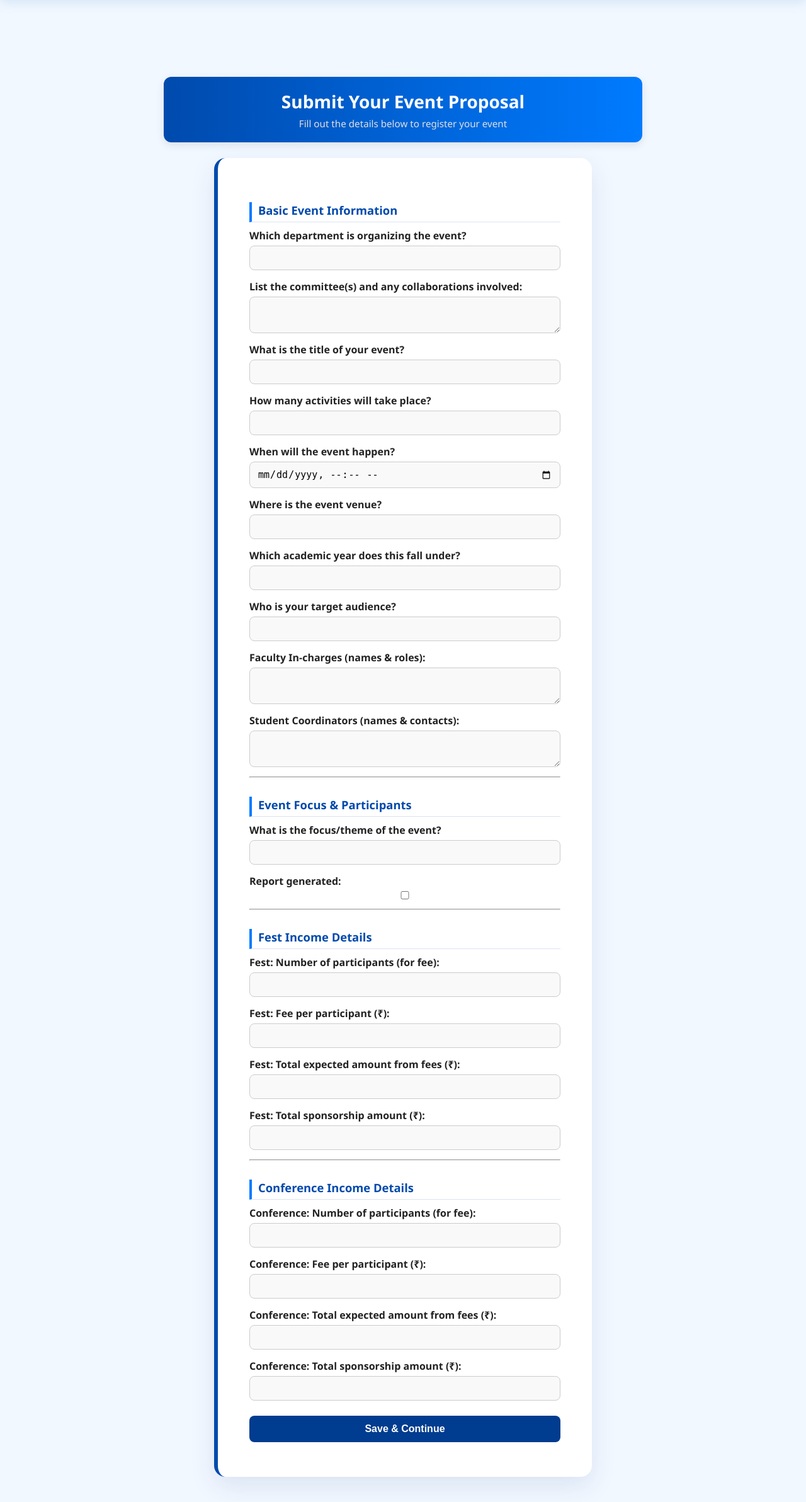
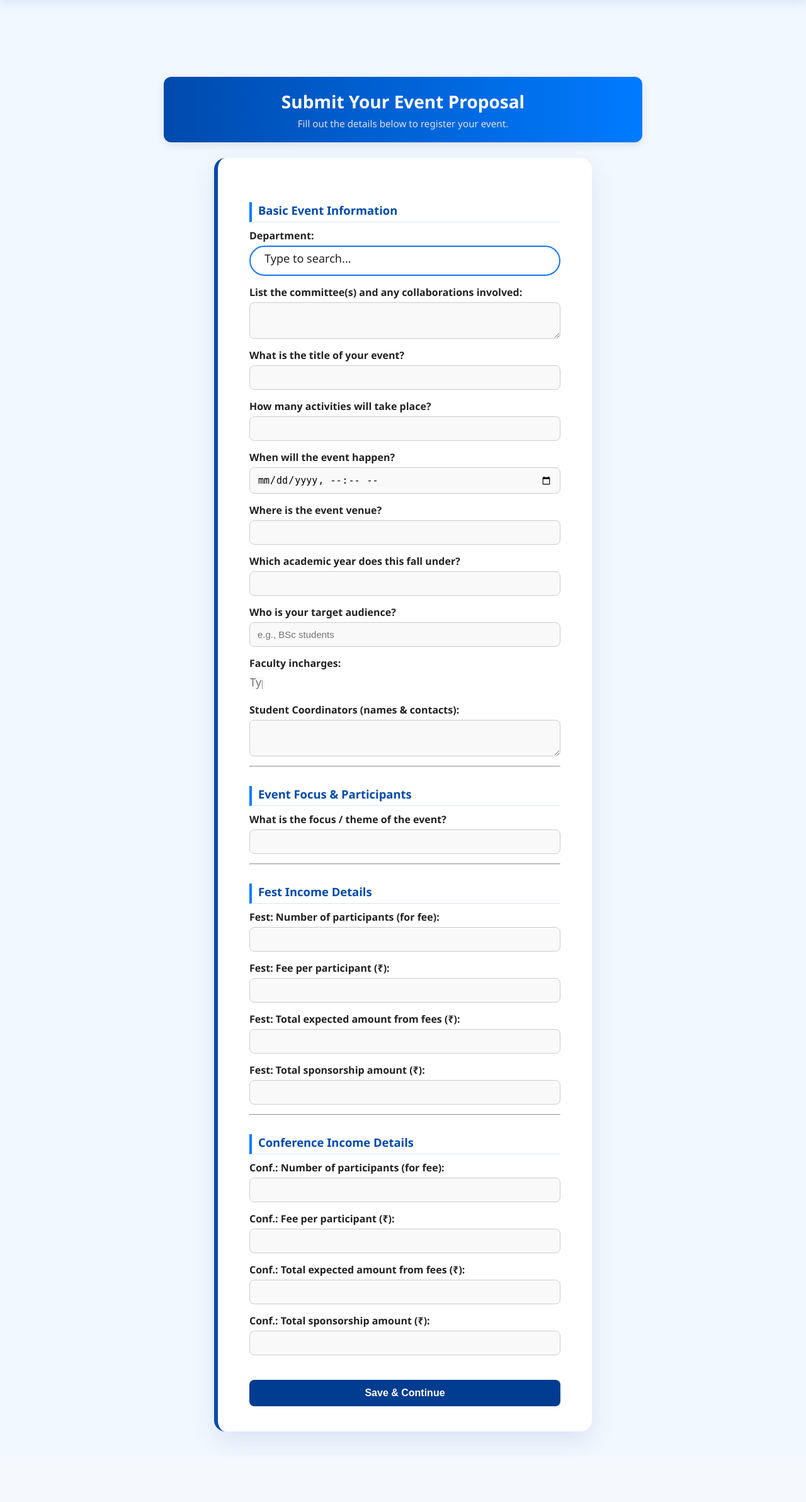
Before and after one commit to mgi25/IQAC-Suite, a Django app: page /suite/submit/ in a window 1280 px wide. Shown: the part 78-2463 px from the top of the page at 63% size. After the commit the page ends 2372 px from the top, so only its background shows below. Run offline with Django 5.2, Linux system fonts and the light colour scheme; the visitor is signed in with stand-in values (Sample User, id 1); data comes from the database, SQL or seed files in the repository; data that the repository does not hold is empty; some libraries are stand-ins or nearby versions.

Commit message:
Not complete Proposal

```diff
--- a/emt/forms.py
+++ b/emt/forms.py
@@ -1,10 +1,33 @@
 from django import forms
-from .models import EventProposal, EventNeedAnalysis,EventObjectives,EventExpectedOutcomes,TentativeFlow,SpeakerProfile,ExpenseDetail
+from django.contrib.auth.models import User
+from .models import (
+    EventProposal, EventNeedAnalysis, EventObjectives,
+    EventExpectedOutcomes, TentativeFlow, SpeakerProfile,
+    ExpenseDetail, Department                 # <-- import Department model
+)
+from django.urls import reverse_lazy
+# ──────────────────────────────────────────────────────────────
+#  STEP 1  •  Event Proposal  (smart dept & faculty pickers)
+# ──────────────────────────────────────────────────────────────
+class EventProposalForm(forms.ModelForm):
+    department = forms.ModelChoiceField(
+        queryset=Department.objects.all(),
+        widget=forms.Select(attrs={'class': 'select2-ajax', 'data-url': '/suite/api/departments/'}),
+        required=True
+    )
+    faculty_incharges = forms.ModelMultipleChoiceField(
+        queryset=User.objects.filter(role_assignments__role="faculty").distinct(),
+        required=False,
+        widget=forms.SelectMultiple(attrs={
+            "class": "select2-ajax",
+            "data-url": reverse_lazy("emt:api_faculty"),        # <<<<<< FIXED (emt:)
+            "placeholder": "Type a lecturer name…",
+        })
+    )
 
-class EventProposalForm(forms.ModelForm):
     class Meta:
         model = EventProposal
-        exclude = ['submitted_by', 'created_at', 'updated_at', 'status']
+        exclude = ['submitted_by', 'created_at', 'updated_at', 'status', 'report_generated']
         labels = {
             'department': 'Which department is organizing the event?',
             'committees': 'List the committee(s) and any collaborations involved:',
@@ -13,97 +36,74 @@ class EventProposalForm(forms.ModelForm):
             'event_datetime': 'When will the event happen?',
             'venue': 'Where is the event venue?',
             'academic_year': 'Which academic year does this fall under?',
+            'faculty_incharges': 'Faculty In-charges (select one or more)',
+            'student_coordinators': 'Student Coordinators (names & contacts)',
             'target_audience': 'Who is your target audience?',
-            'faculty_incharges': 'Faculty In-charges (names & roles):',
-            'student_coordinators': 'Student Coordinators (names & contacts):',
-            'event_focus_type': 'What is the focus/theme of the event?',
+            'event_focus_type': 'What is the focus / theme of the event?',
+            #  income labels unchanged …
             'fest_fee_participants': 'Fest: Number of participants (for fee)',
-            'fest_fee_rate': 'Fest: Fee per participant (₹)',
-            'fest_fee_amount': 'Fest: Total expected amount from fees (₹)',
+            'fest_fee_rate':         'Fest: Fee per participant (₹)',
+            'fest_fee_amount':       'Fest: Total expected amount from fees (₹)',
             'fest_sponsorship_amount': 'Fest: Total sponsorship amount (₹)',
-            'conf_fee_participants': 'Conference: Number of participants (for fee)',
-            'conf_fee_rate': 'Conference: Fee per participant (₹)',
-            'conf_fee_amount': 'Conference: Total expected amount from fees (₹)',
-            'conf_sponsorship_amount': 'Conference: Total sponsorship amount (₹)',
+            'conf_fee_participants': 'Conf.: Number of participants (for fee)',
+            'conf_fee_rate':         'Conf.: Fee per participant (₹)',
+            'conf_fee_amount':       'Conf.: Total expected amount from fees (₹)',
+            'conf_sponsorship_amount': 'Conf.: Total sponsorship amount (₹)',
         }
         widgets = {
             'event_datetime': forms.DateTimeInput(attrs={'type': 'datetime-local'}),
-            'committees': forms.Textarea(attrs={'rows': 2}),
-            'faculty_incharges': forms.Textarea(attrs={'rows': 2}),
+            'committees':         forms.Textarea(attrs={'rows': 2}),
             'student_coordinators': forms.Textarea(attrs={'rows': 2}),
+            'target_audience':    forms.TextInput(attrs={'placeholder': 'e.g., BSc students'}),
         }
+
+# ──────────────────────────────────────────────────────────────
+#  Remaining forms (unchanged except for tidy placeholders)
+# ──────────────────────────────────────────────────────────────
 class NeedAnalysisForm(forms.ModelForm):
     class Meta:
-        model = EventNeedAnalysis
-        fields = ['content']
-        labels = {
-            'content': 'Explain the need for organizing this event. You may include observations or survey results.',
-        }
-        widgets = {
-            'content': forms.Textarea(attrs={
-                'placeholder': 'Describe why this event is needed...',
-                'rows': 8
-            }),
-        }
+        model   = EventNeedAnalysis
+        fields  = ['content']
+        labels  = {'content': 'Explain the need for organizing this event.'}
+        widgets = {'content': forms.Textarea(attrs={'rows': 8, 'placeholder': 'Describe why this event is needed…'})}
+
 class ObjectivesForm(forms.ModelForm):
     class Meta:
-        model = EventObjectives
-        fields = ['content']
-        labels = {
-            'content': 'List the objectives of this event. Present them as clear and concise points.',
-        }
-        widgets = {
-            'content': forms.Textarea(attrs={
-                'placeholder': 'e.g. 1. Increase awareness...\n2. Provide skill training...',
-                'rows': 8
-            }),
-        }
+        model   = EventObjectives
+        fields  = ['content']
+        labels  = {'content': 'List the objectives of this event.'}
+        widgets = {'content': forms.Textarea(attrs={'rows': 8, 'placeholder': 'e.g., 1. Increase awareness…'})}
+
 class ExpectedOutcomesForm(forms.ModelForm):
     class Meta:
-        model = EventExpectedOutcomes
-        fields = ['content']
-        labels = {
-            'content': 'What outcomes do you expect from this event?',
-        }
-        widgets = {
-            'content': forms.Textarea(attrs={
-                'placeholder': 'List the expected outcomes clearly...',
-                'rows': 7
-            }),
-        }
+        model   = EventExpectedOutcomes
+        fields  = ['content']
+        labels  = {'content': 'What outcomes do you expect from this event?'}
+        widgets = {'content': forms.Textarea(attrs={'rows': 7, 'placeholder': 'List expected outcomes clearly…'})}
+
 class TentativeFlowForm(forms.ModelForm):
     class Meta:
-        model = TentativeFlow
-        fields = ['content']
-        labels = {
-            'content': 'Outline the tentative flow of your event',
-        }
-        widgets = {
-            'content': forms.Textarea(attrs={
-                'placeholder': 'Example:\n10:00 AM - Welcome\n10:15 AM - Guest Talk\n11:00 AM - Activities\n12:00 PM - Vote of Thanks...',
-                'rows': 8,
-            }),
-        }
+        model   = TentativeFlow
+        fields  = ['content']
+        labels  = {'content': 'Outline the tentative flow of your event'}
+        widgets = {'content': forms.Textarea(attrs={'rows': 8, 'placeholder': '10:00 AM – Welcome\n10:15 AM – Guest Talk…'})}
+
 class SpeakerProfileForm(forms.ModelForm):
     class Meta:
-        model = SpeakerProfile
-        fields = [
-            'full_name', 'designation', 'affiliation',
-            'contact_email', 'contact_number', 'photo', 'detailed_profile'
-        ]
+        model  = SpeakerProfile
+        fields = ['full_name','designation','affiliation','contact_email','contact_number','photo','detailed_profile']
         labels = {
-            'full_name': 'Full Name of Speaker',
-            'designation': 'Designation/Title',
-            'affiliation': 'Affiliation/Organization',
-            'contact_email': 'Email Address',
-            'contact_number': 'Contact Number',
-            'photo': 'Upload Speaker Photo',
-            'detailed_profile': 'Brief Profile/Bio of Speaker'
+            'full_name':       'Full Name',
+            'designation':     'Designation / Title',
+            'affiliation':     'Affiliation / Organization',
+            'contact_email':   'Email',
+            'contact_number':  'Contact Number',
+            'photo':           'Speaker Photo',
+            'detailed_profile':'Brief Profile / Bio'
         }
-        widgets = {
-            'detailed_profile': forms.Textarea(attrs={'rows': 5}),
-        }
+        widgets = {'detailed_profile': forms.Textarea(attrs={'rows': 5})}
+
 class ExpenseDetailForm(forms.ModelForm):
     class Meta:
-        model = ExpenseDetail
+        model  = ExpenseDetail
         fields = ['sl_no', 'particulars', 'amount']
--- a/emt/static/emt/css/styles.css
+++ b/emt/static/emt/css/styles.css
@@ -165,3 +165,101 @@ body {
   gap: 10px;
   margin-bottom: 1rem;
 }
+.select2-container .select2-selection--single {
+  background: #fff;
+  border: 2px solid #1875f0;
+  border-radius: 30px !important;
+  min-height: 48px;
+  padding: 0 22px;
+  font-size: 1.13rem;
+  display: flex;
+  align-items: center;
+  box-shadow: none !important;
+  transition: border-color 0.2s;
+}
+
+.select2-container--default .select2-selection--single:focus,
+.select2-container--default .select2-selection--single:hover {
+  border-color: #1257ba;
+}
+
+.select2-selection__arrow {
+  display: none !important;
+}
+.select2-selection__rendered {
+  color: #222;
+  font-size: 1.13rem;
+  font-weight: 500;
+  padding-left: 0 !important;
+}
+
+.select2-container .select2-dropdown {
+  margin-top: 2px;
+  border-radius: 18px !important;
+  border: 1.5px solid #1875f0;
+  box-shadow: 0 8px 32px rgba(30,64,175,0.13);
+  background: #fff;
+  padding: 0;
+}
+
+.select2-search--dropdown {
+  padding: 0;
+  margin: 0;
+}
+.select2-search--dropdown input {
+  border-radius: 14px !important;
+  border: 1px solid #e0e5f1 !important;
+  font-size: 1.1rem;
+  padding: 10px 15px;
+}
+.select2-results__option {
+  padding: 13px 24px;
+  font-size: 1.07rem;
+  border-radius: 8px;
+  margin: 2px 6px;
+  cursor: pointer;
+}
+.select2-results__option--highlighted {
+  background-color: #e7f0fe !important;
+  color: #1875f0 !important;
+}
+.select2-results__option[aria-selected="true"] {
+  background: #f3f8ff !important;
+  color: #1257ba !important;
+}
+.select2-container {
+  z-index: 10050 !important;
+}
+.select2-container--default .select2-selection--single {
+    border-radius: 12px;
+    border: 2px solid #2078e2;
+    min-height: 44px;
+    font-size: 1.15rem;
+    padding: 5px 12px;
+    box-shadow: 0 2px 12px 0 #2078e214;
+    background: #fff;
+    transition: box-shadow 0.18s;
+}
+.select2-container--default .select2-selection--single:focus {
+    box-shadow: 0 0 0 2px #2078e24d;
+    border-color: #105ec6;
+}
+.select2-dropdown {
+    border-radius: 12px !important;
+    border: 2px solid #2078e2 !important;
+    box-shadow: 0 8px 32px 0 #2078e230 !important;
+    font-size: 1.07rem !important;
+}
+.select2-results__option--highlighted[aria-selected] {
+    background-color: #2078e2 !important;
+    color: #fff !important;
+}
+.select2-container .select2-selection--single .select2-selection__rendered {
+    color: #222;
+    line-height: 36px;
+    padding-left: 4px;
+}
+.select2-container--default .select2-selection--single .select2-selection__arrow {
+    height: 44px;
+    right: 10px;
+}
--- /dev/null
+++ b/emt/static/emt/js/select2-init.js
@@ -0,0 +1,21 @@
+// emt/js/select2-init.js
+$(document).ready(function () {
+    $('.select2-ajax').select2({
+        theme: 'bootstrap4',
+        width: '100%',
+        placeholder: 'Type to search...',
+        allowClear: true,
+        ajax: {
+            url: $('.select2-ajax').data('url'),
+            dataType: 'json',
+            delay: 250,
+            data: function (params) {
+                return {q: params.term};
+            },
+            processResults: function (data) {
+                return {results: data};
+            },
+            cache: true
+        }
+    });
+});
--- a/emt/templates/emt/submit_proposal.html
+++ b/emt/templates/emt/submit_proposal.html
@@ -5,57 +5,63 @@
 
 {% block head_extra %}
   <link rel="stylesheet" href="{% static 'emt/css/styles.css' %}">
+  <!-- Select2 core & Bootstrap4 theme (remove this if not using bootstrap4) -->
+  <link rel="stylesheet" href="https://cdn.jsdelivr.net/npm/select2@4.1.0-rc.0/dist/css/select2.min.css">
+  <link rel="stylesheet" href="{% static 'emt/css/select2-custom.css' %}">
+  <!-- Optional: Only keep one theme, remove if you don't want Bootstrap look -->
+  <!-- <link href="https://cdn.jsdelivr.net/npm/@ttskch/select2-bootstrap4-theme@1.6.4/dist/select2-bootstrap4.min.css" rel="stylesheet" /> -->
 {% endblock %}
 
 {% block content %}
 <div class="container">
   <div class="header">
     <h1>Submit Your Event Proposal</h1>
-    <p>Fill out the details below to register your event</p>
+    <p>Fill out the details below to register your event.</p>
   </div>
 
   <div class="page-content">
-    <form method="post" enctype="multipart/form-data">
+    <form method="post" enctype="multipart/form-data" class="proposal-form">
       {% csrf_token %}
 
       <div class="section">
         <h3>Basic Event Information</h3>
         {% for field in form.visible_fields %}
           {% if field.name == 'event_focus_type' %}
-            <hr>
-            <h3>Event Focus & Participants</h3>
+            <hr><h3>Event Focus & Participants</h3>
           {% elif field.name == 'fest_fee_participants' %}
-            <hr>
-            <h3>Fest Income Details</h3>
+            <hr><h3>Fest Income Details</h3>
           {% elif field.name == 'conf_fee_participants' %}
-            <hr>
-            <h3>Conference Income Details</h3>
+            <hr><h3>Conference Income Details</h3>
           {% endif %}
-          <div class="input-group {% if field.errors %}has-error{% endif %}">
+
+          <div class="input-group{% if field.errors %} has-error{% endif %}">
             {{ field.label_tag }}
+
+            {# Department field gets a unique class for styling/select2 - handled via Django widget attrs! #}
             {{ field }}
+
             {% if field.help_text %}
-              <small class="form-text text-muted">{{ field.help_text }}</small>
+              <small class="help-text">{{ field.help_text }}</small>
             {% endif %}
             {% for error in field.errors %}
-              <div class="error">{{ error }}</div>
+              <span class="error">{{ error }}</span>
             {% endfor %}
           </div>
         {% endfor %}
       </div>
-
-      <div class="input-group" style="margin-top: 24px;">
-        <button type="submit" name="submit" class="btn btn-primary">Save & Continue</button>
-      </div>
+      <button type="submit" name="submit" class="btn btn-primary" style="margin-top:24px;">Save &amp; Continue</button>
     </form>
   </div>
 </div>
 {% endblock %}
 
 {% block scripts %}
+  <script src="https://cdn.jsdelivr.net/npm/jquery@3.7.1/dist/jquery.min.js"></script>
+  <script src="https://cdn.jsdelivr.net/npm/select2@4.1.0-rc.0/dist/js/select2.min.js"></script>
+  <script src="{% static 'emt/js/select2-init.js' %}"></script>
   <script>
-    window.PROPOSAL_ID = "{{ proposal.id|default:'' }}";
-    window.AUTOSAVE_URL = "{% url 'emt:autosave_proposal' %}";
+    window.PROPOSAL_ID   = "{{ proposal.id|default:'' }}";
+    window.AUTOSAVE_URL  = "{% url 'emt:autosave_proposal' %}";
     window.AUTOSAVE_CSRF = "{{ csrf_token }}";
   </script>
   <script src="{% static 'emt/js/autosave_draft.js' %}"></script>
--- a/emt/urls.py
+++ b/emt/urls.py
@@ -27,4 +27,6 @@ urlpatterns = [
     path('download/word/<int:proposal_id>/', views.download_word, name='download_word'),
     path('generated-reports/', views.generated_reports, name='generated_reports'),
     path('view-report/<int:report_id>/', views.view_report, name='view_report'),
+    path("api/departments/", views.api_departments, name="api_departments"),
+    path("api/faculty/",     views.api_faculty,     name="api_faculty"),
 ]
--- a/emt/views.py
+++ b/emt/views.py
@@ -3,7 +3,8 @@ from django.contrib.auth.decorators import login_required
 from django.http import JsonResponse, HttpResponse
 from django.views.decorators.csrf import csrf_exempt
 import json
-
+from django.http import JsonResponse
+from django.db.models import Q
 from .models import (
     EventProposal, EventNeedAnalysis, EventObjectives,
     EventExpectedOutcomes, TentativeFlow,
@@ -15,7 +16,9 @@ from .forms import (
     ExpenseDetailForm
 )
 from django.forms import modelformset_factory
-
+from .models import Department           # FK model you created
+from django.contrib.auth.models import User
+from core.models import RoleAssignment
 # ──────────────────────────────
 # PROPOSAL STEP 1: Proposal Submission
 # ──────────────────────────────
@@ -24,8 +27,20 @@ def submit_proposal(request, pk=None):
     proposal = None
     if pk:
         proposal = get_object_or_404(EventProposal, pk=pk, submitted_by=request.user)
+
     if request.method == 'POST':
-        form = EventProposalForm(request.POST, instance=proposal)
+        post_data = request.POST.copy()
+
+        # Handle custom department from Select2 "tags" input
+        dept_value = post_data.get('department')
+        if dept_value:
+            # If the value is not a digit, it's a custom entry (text)
+            if not dept_value.isdigit():
+                department, created = Department.objects.get_or_create(name=dept_value)
+                post_data['department'] = department.id  # Set it as ID for the form field
+            # else: user selected from list, so ID is already correct
+
+        form = EventProposalForm(post_data, instance=proposal)
         if form.is_valid():
             proposal = form.save(commit=False)
             proposal.submitted_by = request.user
@@ -258,3 +273,25 @@ def autosave_need_analysis(request):
         na.save()
         return JsonResponse({'success': True})
     return JsonResponse({'success': False}, status=400)
+@login_required
+def api_departments(request):
+    q = request.GET.get("q", "").strip()
+    depts = Department.objects.filter(name__icontains=q).order_by("name")[:20]
+    response = [{"id": d.id, "text": d.name} for d in depts]
+    return JsonResponse(response, safe=False)
+
+@login_required
+def api_faculty(request):
+    q = request.GET.get("q", "").strip()
+    users = (User.objects
+             .filter(role_assignments__role="faculty")
+             .filter(
+                 Q(first_name__icontains=q) |
+                 Q(last_name__icontains=q) |
+                 Q(email__icontains=q))
+             .distinct()
+             .order_by("first_name")[:20])
+    return JsonResponse(
+        [{"id": u.id, "text": f"{u.get_full_name() or u.username} ({u.email})"} for u in users],
+        safe=False
+    )
--- a/iqac_project/urls.py
+++ b/iqac_project/urls.py
@@ -8,7 +8,7 @@ urlpatterns = [
     path('accounts/', include('allauth.urls')),  # login/logout
     path('suite/', include(('emt.urls', 'emt'), namespace='emt')),  # emt app
     # iqac_project/urls.py
-path('transcript/', include('transcript.urls')),
+    path('transcript/', include('transcript.urls')),
     path('admin/', admin.site.urls),   # Built-in Django admin
     path('core-admin/', include('core.urls')),
 ]
```
Also changed, not shown: emt/models.py (+91 -51 lines).
